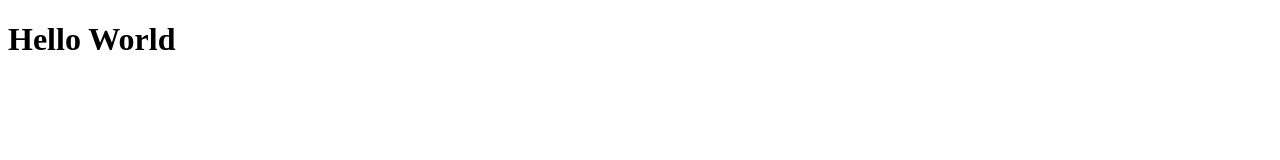
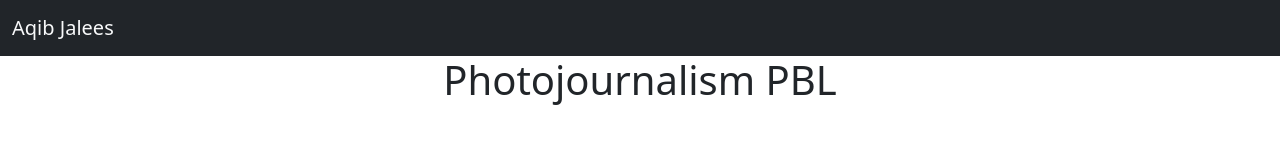
Before and after one commit to ansarisalmansaa/bootstrap-demo, a plain HTML site: page index.html in a window 1280 px wide. Drawn offline with nearby package versions, Linux system fonts and the light colour scheme.

Commit message:
added Bootsrap library to Html and added Navbar

```diff
--- a/index.html
+++ b/index.html
@@ -5,9 +5,26 @@
     <meta charset="UTF-8">
     <meta http-equiv="X-UA-Compatible" content="IE=edge">
     <meta name="viewport" content="width=device-width, initial-scale=1.0">
+    <!-- Bootstrap CSS -->
+    <link href="https://cdn.jsdelivr.net/npm/bootstrap@5.1.3/dist/css/bootstrap.min.css" rel="stylesheet" integrity="sha384-1BmE4kWBq78iYhFldvKuhfTAU6auU8tT94WrHftjDbrCEXSU1oBoqyl2QvZ6jIW3" crossorigin="anonymous">
+    <link rel="stylesheet" href="css/index.css">
     <title>Document</title>
 </head>
+<nav class="navbar navbar-expand-lg navbar-light bg-dark ">
+    <div class="container-fluid ">
+      <button class="navbar-toggler" type="button" data-bs-toggle="collapse" data-bs-target="#navbarTogglerDemo01" aria-controls="navbarTogglerDemo01" aria-expanded="false" aria-label="Toggle navigation">
+        <span class="navbar-toggler-icon"></span>
+      </button>
+      <div class="collapse navbar-collapse" id="navbarTogglerDemo01">
+        <a class="navbar-brand text-light text-center" href="#">Aqib Jalees</a>
+      </div>
+
+  </nav>
 <body>
-    <h1>Hello World</h1>
+   <div class="container-fluid">
+    <h1 class="text-center" >Photojournalism PBL</h1>
+   </div>
+
 </body>
+
 </html>
```
Also changed, not shown: css/index.css (added).
